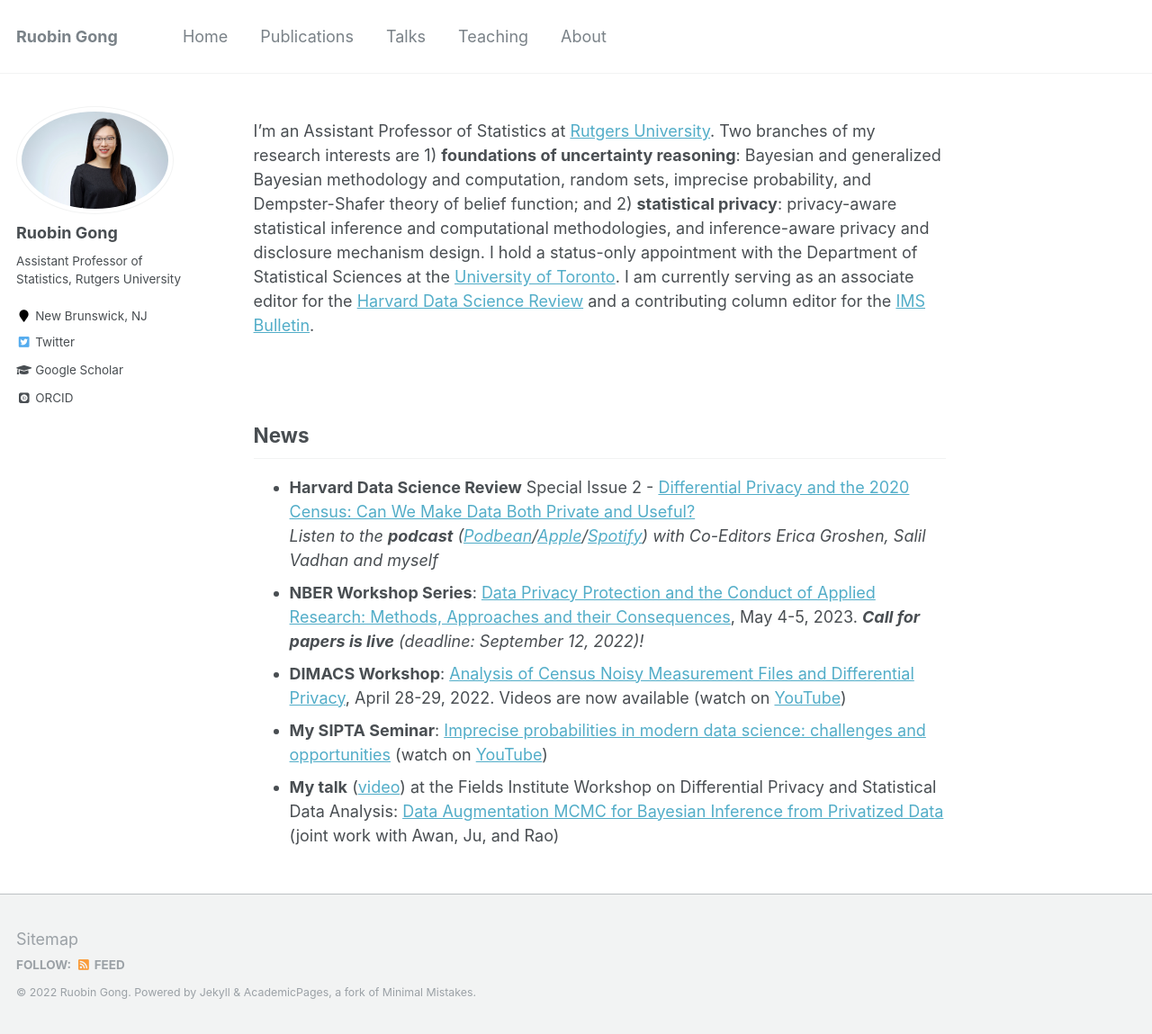
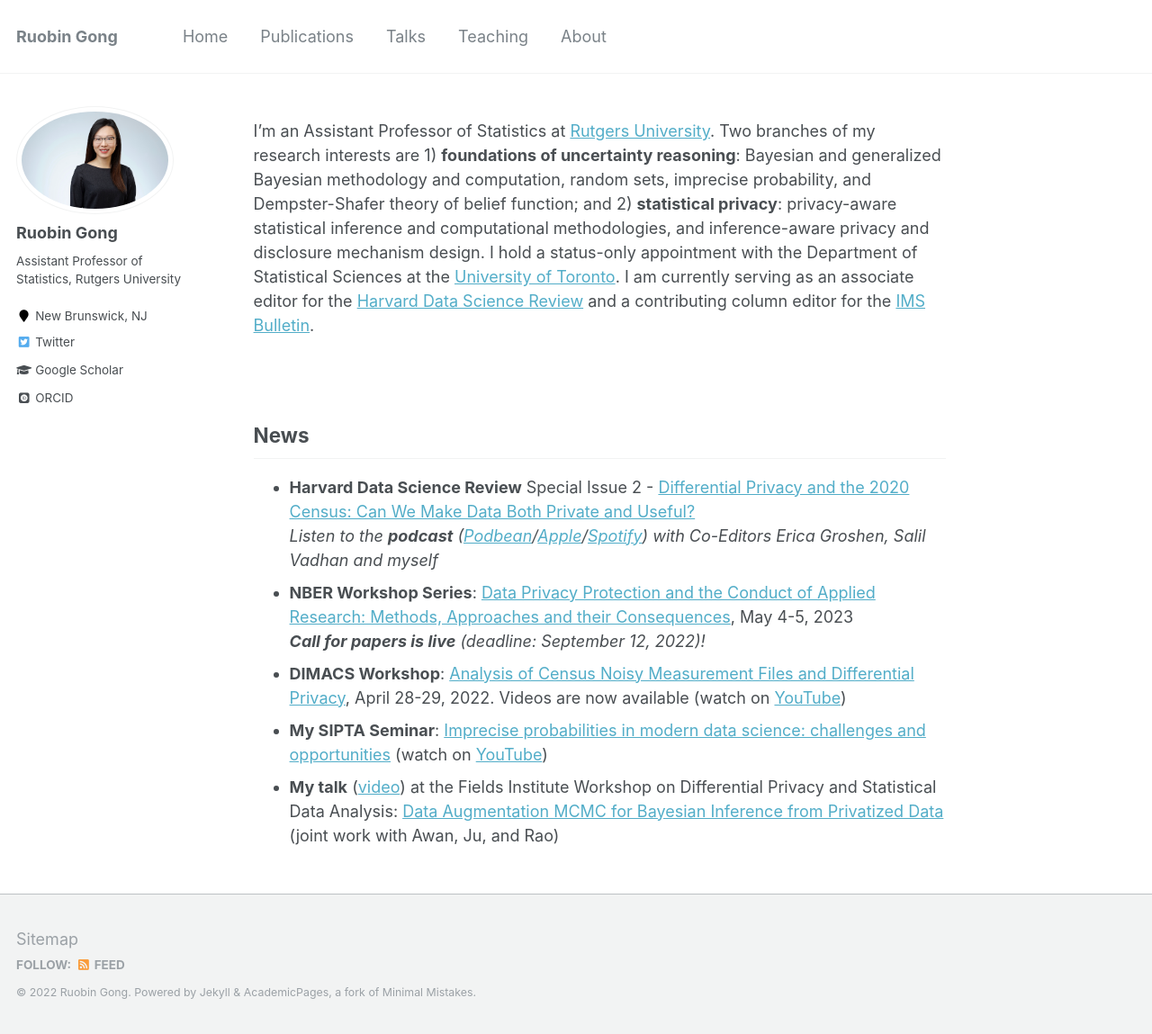
Before and after one commit to RuobinGong/RuobinGong.github.io, a Jekyll site: the page built from _pages/home.md, in a window 1280 px wide and 1149 px high. Shown: the whole window at 90% size. Built offline with Jekyll 4.4.1, drawn with Linux system fonts in a browser that asks for light colours; some web fonts are replaced.

```diff
--- a/_pages/home.md
+++ b/_pages/home.md
@@ -17,7 +17,7 @@ I'm an Assistant Professor of Statistics at [Rutgers University](https://www.sta
 ## News
 
 * **Harvard Data Science Review** Special Issue 2 - [Differential Privacy and the 2020 Census: Can We Make Data Both Private and Useful?](https://hdsr.mitpress.mit.edu/specialissue2) <br> _Listen to the **podcast** ([Podbean](https://hdsr.podbean.com/e/differential-privacy-for-the-2020-us-census-can-we-make-data-both-private-and-useful-part-1/)/[Apple](https://podcasts.apple.com/us/podcast/differential-privacy-for-the-2020-u-s-census-can-we/id1558728983?i=1000571597321)/[Spotify](https://open.spotify.com/episode/4A9ahGLv5r58LJX8Alxg19)) with Co-Editors Erica Groshen, Salil Vadhan and myself_
-* **NBER Workshop Series**: [Data Privacy Protection and the Conduct of Applied Research: Methods, Approaches and their Consequences](https://www.nber.org/data-privacy-protection-and-conduct-applied-research-methods-approaches-and-their-consequences), May 4-5, 2023. _**Call for papers is live** (deadline: September 12, 2022)!_
+* **NBER Workshop Series**: [Data Privacy Protection and the Conduct of Applied Research: Methods, Approaches and their Consequences](https://www.nber.org/data-privacy-protection-and-conduct-applied-research-methods-approaches-and-their-consequences), May 4-5, 2023 <br> _**Call for papers is live** (deadline: September 12, 2022)!_
 * **DIMACS Workshop**: [Analysis of Census Noisy Measurement Files and Differential Privacy](http://dimacs.rutgers.edu/events/details?eID=2038), April 28-29, 2022. Videos are now available (watch on [YouTube](https://www.youtube.com/playlist?list=PLKVCRT3MRed733-w2Lo2yvCAkac9zdIVj))
 * **My SIPTA Seminar**: [Imprecise probabilities in modern data science: challenges and opportunities](https://sipta.org/events/sipta-seminars/) (watch on [YouTube](https://www.youtube.com/watch?v=rNVWyG-0XgA))
 * **My talk** ([video](http://www.fields.utoronto.ca/talks/Data-Augmentation-MCMC-Bayesian-Inference-Privatized-Data)) at the Fields Institute Workshop on Differential Privacy and Statistical Data Analysis: [Data Augmentation MCMC for Bayesian Inference from Privatized Data](https://ruobingong.github.io/publication/2022-06-01-DAMCMC) (joint work with Awan, Ju, and Rao)
```
